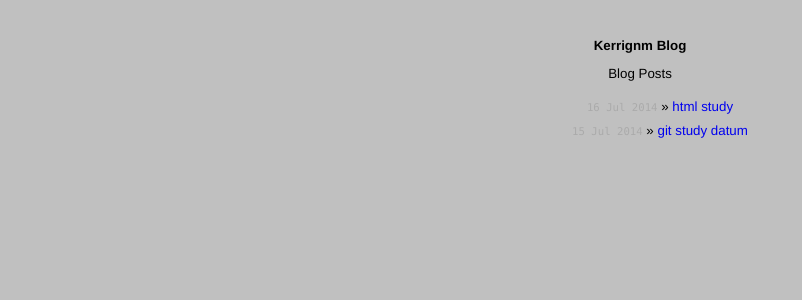
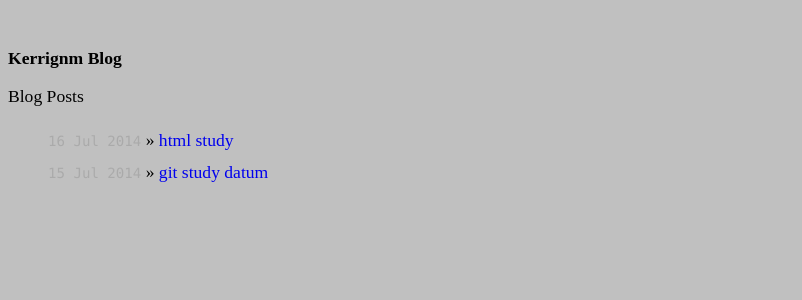
Before and after one commit to kerrignm/blog, a Jekyll site: the page built from index.html, in a window 1280 px wide. Shown: the top 300 px of the page, without its empty margins (0-802 px from the left). Built offline with Jekyll 4.4.1, drawn with Linux system fonts in a browser that asks for light colours.

Commit message:
debug test

```diff
--- a/css/mystyle.css
+++ b/css/mystyle.css
@@ -5,9 +5,9 @@ h1, h2, h3, h4, h5, h6 {
 
 body {
   background-color: #C0C0C0;
-  font: 13.34px helvetica, arial, clean, sans-serif;
-  *font-size: small;
-  text-align: center;
+  font-size: 110%;
+  text-align: justify;
+  width: 40em;
 }
 
 ul.posts {
```
